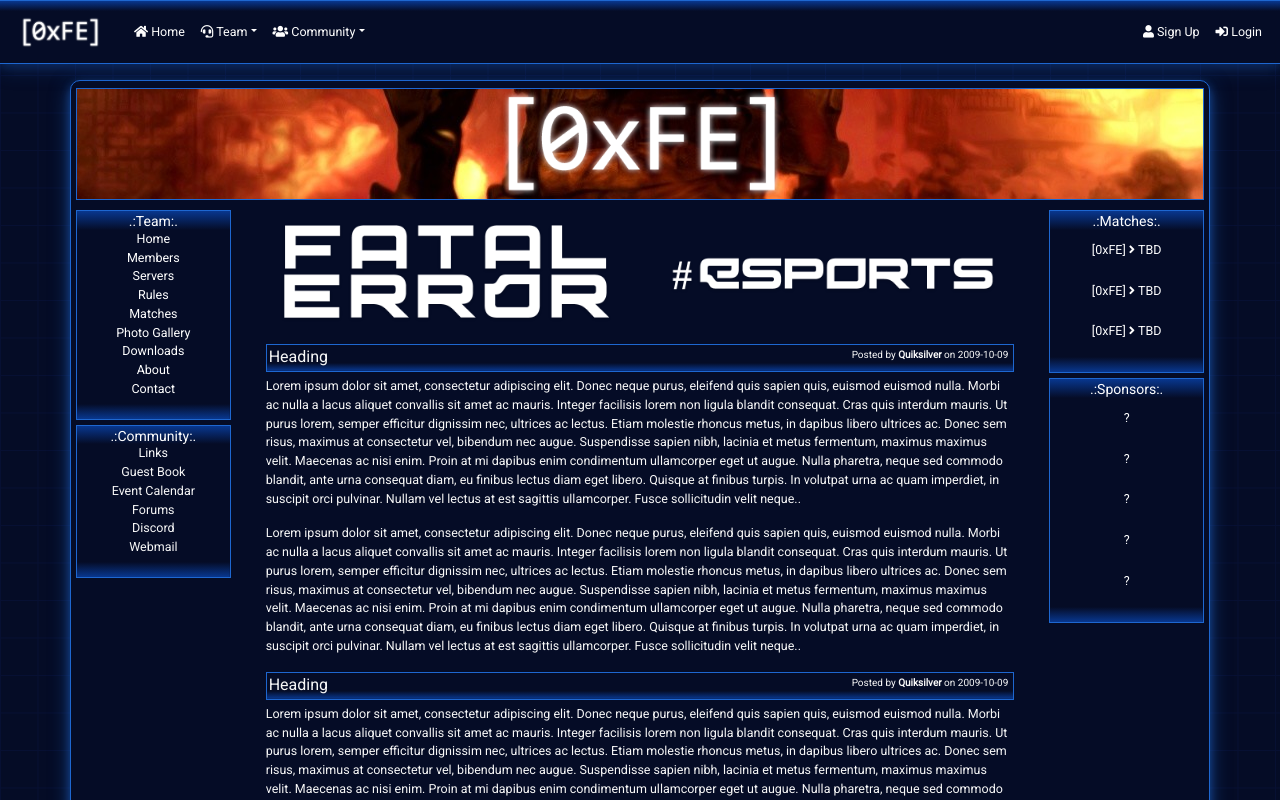
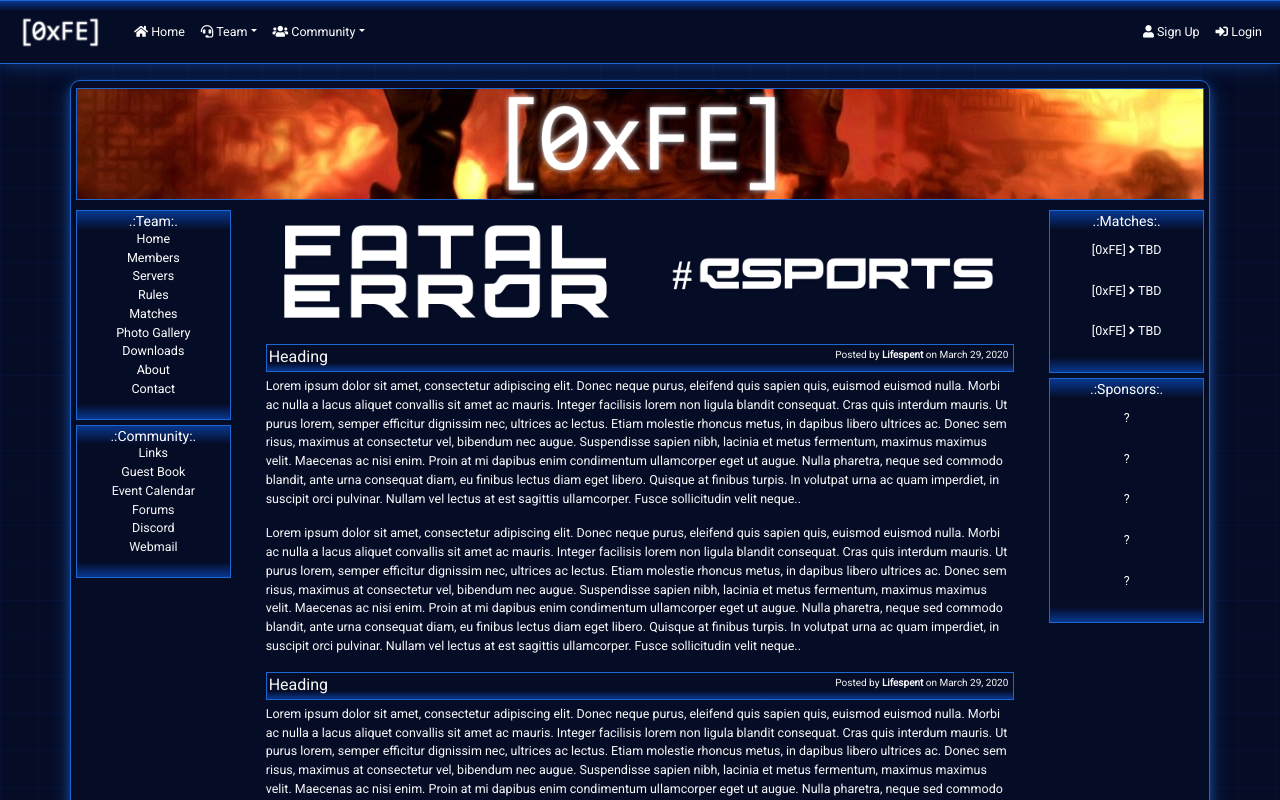
Before and after one commit to tghastings/0xfe, a plain HTML site: page index.html in a window 1280 px wide. Shown: the top 800 px of the page. Drawn offline with nearby package versions, Linux system fonts and the light colour scheme.

Commit message:
Updated tag

```diff
--- a/index.html
+++ b/index.html
@@ -117,7 +117,7 @@
                       <h3>Heading</h3>
                     </div>
                     <div class="col-md-4 right">
-                      <small>Posted by <strong>Quiksilver</strong> on <time>2009-10-09</time></small>
+                      <small>Posted by <strong>Lifespent</strong> on <time>March 29, 2020</time></small>
                     </div>
                   </div>
                 </div>
@@ -156,7 +156,7 @@
                       <h3>Heading</h3>
                     </div>
                     <div class="col-md-4 right">
-                      <small>Posted by <strong>Quiksilver</strong> on <time>2009-10-09</time></small>
+                      <small>Posted by <strong>Lifespent</strong> on <time>March 29, 2020</time></small>
                     </div>
                   </div>
                 </div>
```
